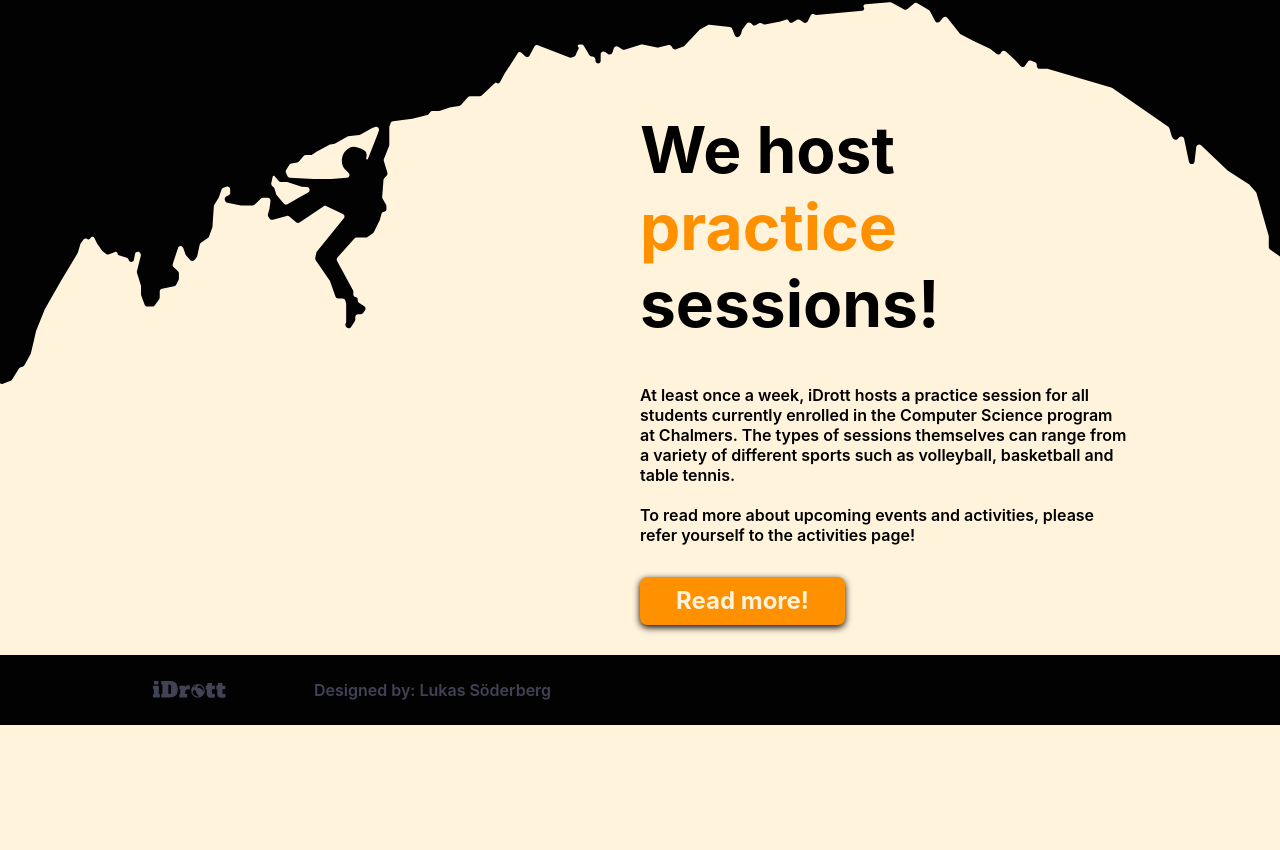
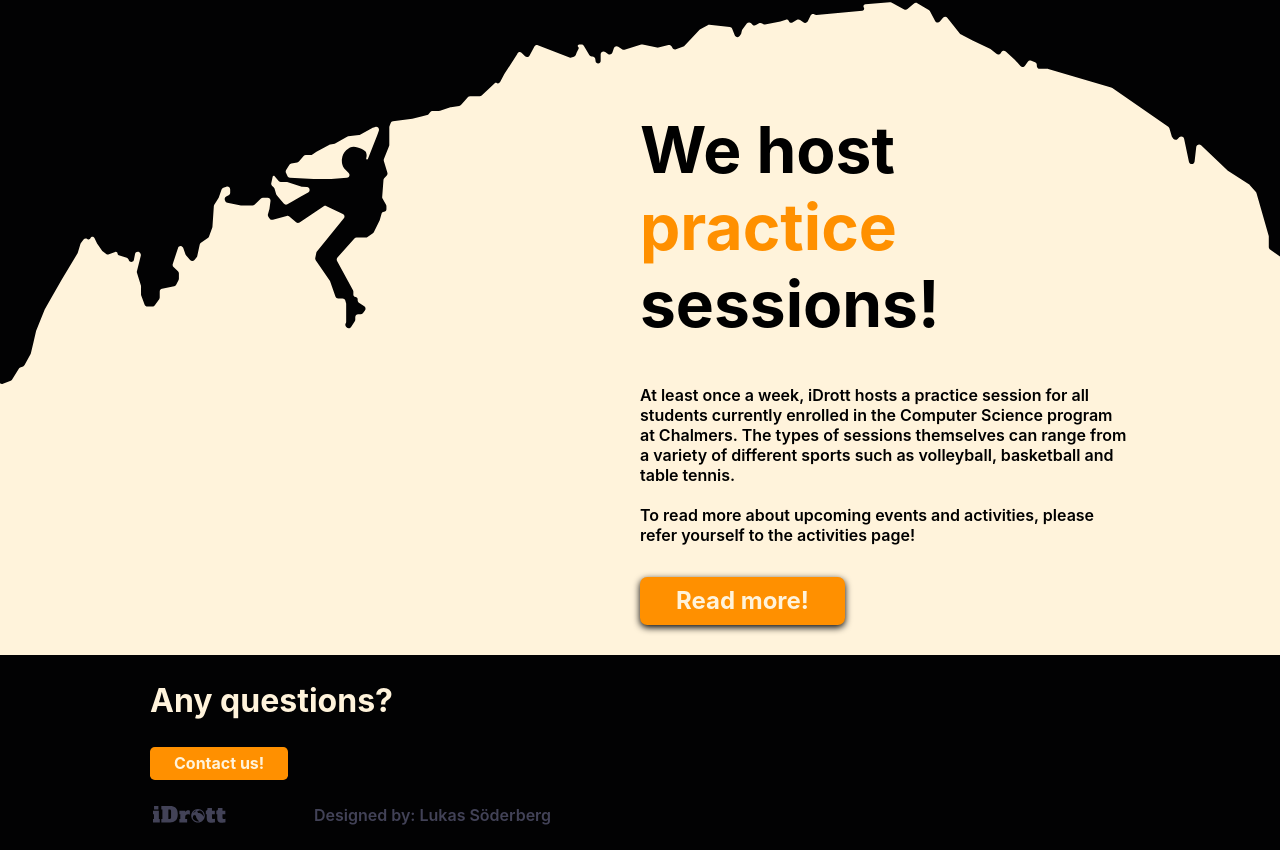
Before and after one commit to gottegubben/iDrott-Website, a Vue app: page / in a window 1280 px wide. Shown: the part 816-1666 px from the top of the page. Before the commit the page ends 1541 px from the top, so only its background shows below. Built offline with nearby package versions, Linux system fonts and the light colour scheme; a web font is replaced by a local one.

Commit message:
Did some work on the "contact us" section!

```diff
--- /dev/null
+++ b/src/components/Home/Contact.vue
@@ -0,0 +1,44 @@
+<script setup lang="ts">
+    import Button from '../Button.vue';
+</script>
+
+<template>
+    <div id="contact-container">
+        <div class="content-container">
+            <div id="contact-us">
+                <h2>Any questions?</h2>
+                <div id="btn-container">
+                    <Button text="Contact us!" color="var(--color10)" colorHover="var(--color10-sh1)"></Button>
+                </div>
+            </div>
+            <div></div>
+        </div>
+    </div>
+</template>
+
+<style scoped>
+    h2 {
+        color: var(--color60);
+    }
+
+    div#contact-container {
+        display: flex;
+        justify-content: center;
+
+        width: 100%;
+
+        background-color: var(--color30);
+    }
+
+    div.content-container {
+        height: inherit;
+
+        display: grid;
+        grid-template-columns: 1fr 1fr;
+    }
+
+    div#contact-us {
+        display: flex;
+        flex-direction: column;
+    }
+</style>
--- a/src/views/ViewHome.vue
+++ b/src/views/ViewHome.vue
@@ -1,9 +1,11 @@
 <script setup>
     import FrontImage from '@/components/Home/FrontImage.vue';
     import Info from '@/components/Home/Info.vue';
+    import Contact from '@/components/Home/Contact.vue';
 </script>
 
 <template>
     <FrontImage></FrontImage>
     <Info></Info>
+    <Contact></Contact>
 </template>
```
